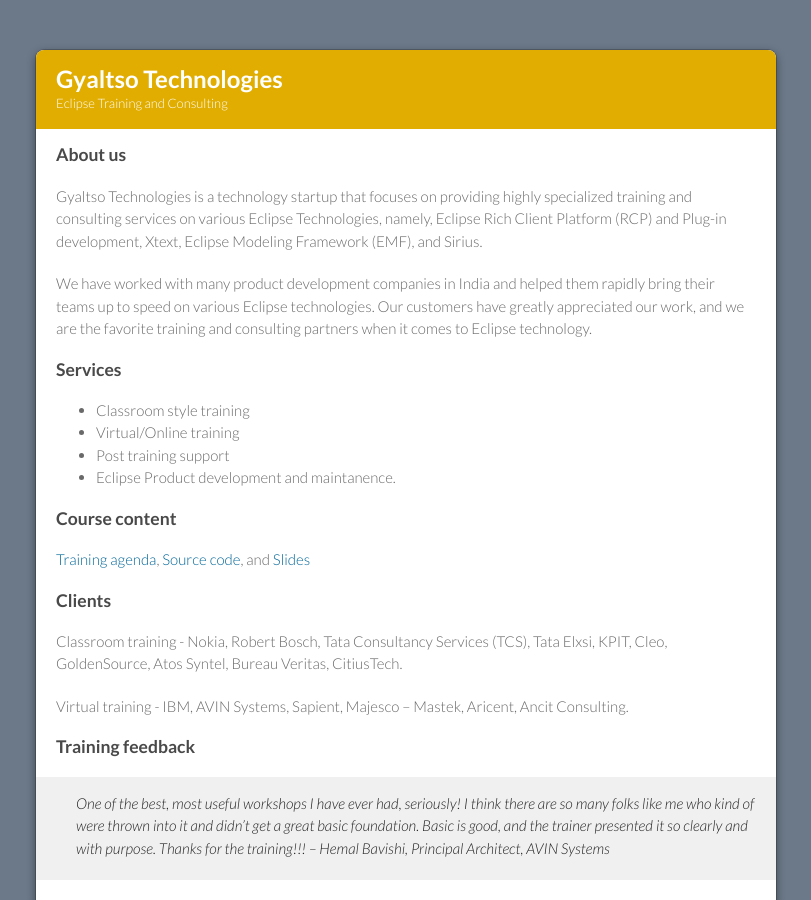
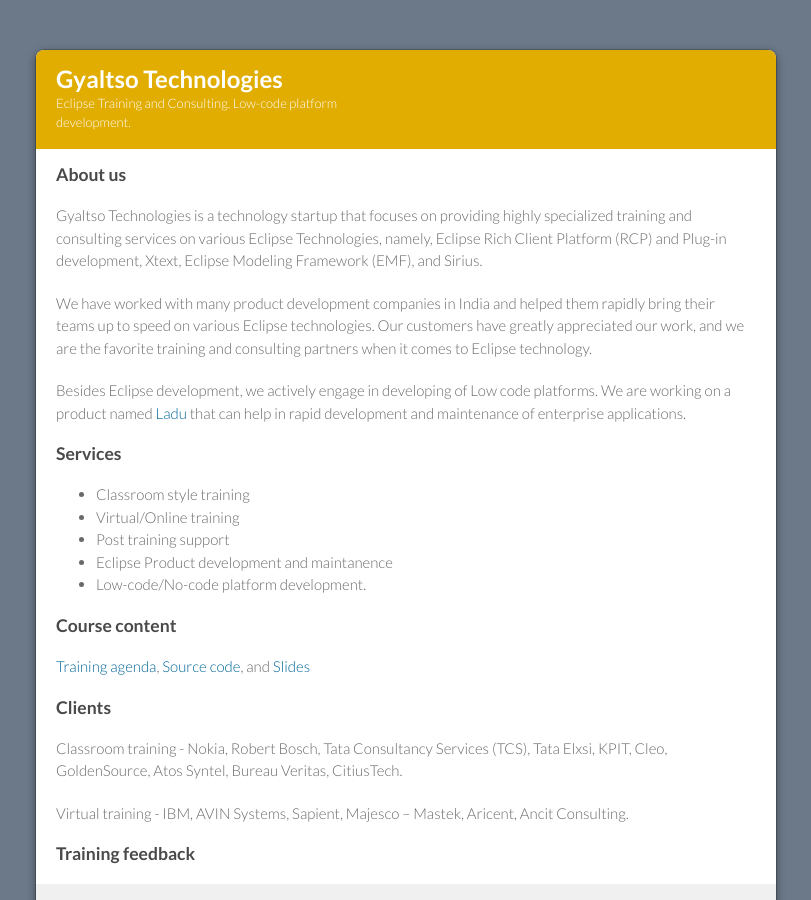
Before and after one commit to gyaltso/gyaltso.github.com, a Jekyll site: the page built from index.md, in a window 1280 px wide and 900 px high. Shown: the whole window, without its empty margins (234-1045 px from the left). Built offline with Jekyll 4.4.1, drawn with Linux system fonts in a browser that asks for light colours; our own code applies the rules of GitHub Pages for plain Markdown files.

Commit message:
Added details regarding the project ladu

```diff
--- a/_config.yml
+++ b/_config.yml
@@ -1,5 +1,5 @@
 title: Gyaltso Technologies
-description: Eclipse Training and Consulting
+description: Eclipse Training and Consulting. Low-code platform development.
 show_downloads: false
 is_project_page: false
 google_analytics:
--- a/index.md
+++ b/index.md
@@ -4,12 +4,15 @@ Gyaltso Technologies is a technology startup that focuses on providing highly sp
 
 We have worked with many product development companies in India and helped them rapidly bring their teams up to speed on various Eclipse technologies. Our customers have greatly appreciated our work, and we are the favorite training and consulting partners when it comes to Eclipse technology.
 
+Besides Eclipse development, we actively engage in developing of Low code platforms. We are working on a product named [Ladu](https://github.com/gyaltso/Ladu) that can help in rapid development and maintenance of enterprise applications.
+
 ### Services
 
 - Classroom style training
 - Virtual/Online training
 - Post training support
-- Eclipse Product development and maintanence.
+- Eclipse Product development and maintanence
+- Low-code/No-code platform development.
 
 ### Course content
 
```
